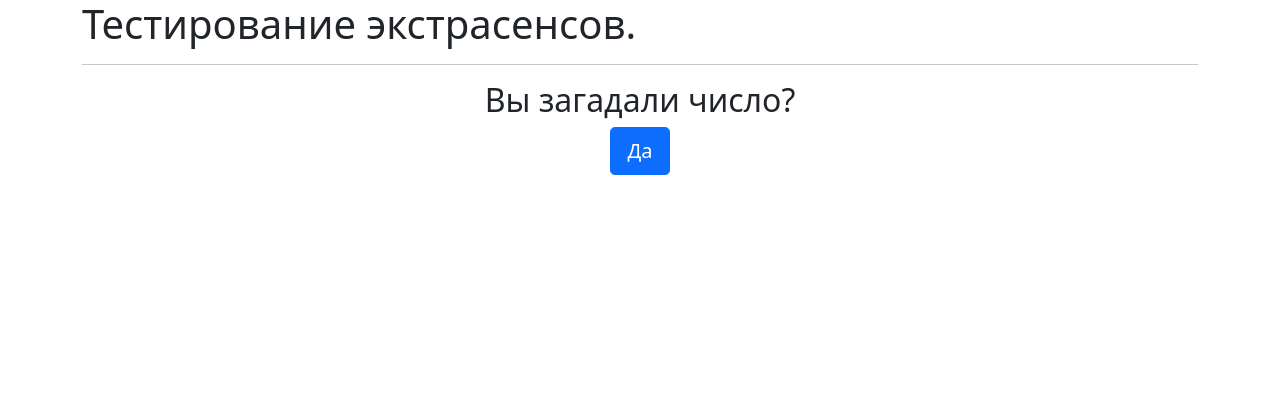
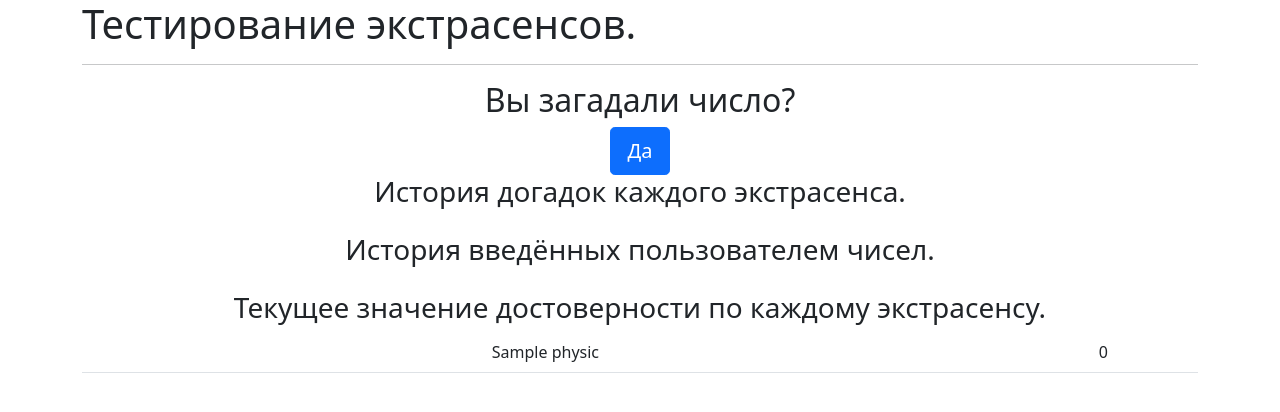
Before and after one commit to Roman-R2/psychic, a Django app: page / in a window 1280 px wide. Shown: the top 412 px of the page. Run offline with Django 3.2, Linux system fonts and the light colour scheme; tables that the repository leaves empty hold one stand-in row (values such as "Sample post").

Commit message:
added statistics

```diff
--- a/psychic/settings.py
+++ b/psychic/settings.py
@@ -64,6 +64,7 @@ TEMPLATES = [
                 'django.template.context_processors.request',
                 'django.contrib.auth.context_processors.auth',
                 'django.contrib.messages.context_processors.messages',
+                'psychic_test.context_processors.statistics'
             ],
         },
     },
--- /dev/null
+++ b/psychic_test/context_processors.py
@@ -0,0 +1,33 @@
+from .models import PsychicNumbers, Physic
+from .services import get_history_assumptions_for_psychic, \
+    get_history_user_numbers, get_last_confidence_level
+
+
+def statistics(request):
+    statistics = {
+        'history_assumptions': [],
+        'user_numbers': [],
+        'physics_confidence_level': []
+    }
+    psychics = Physic.objects.all()
+    for psychic in psychics:
+        history_assumptions = get_history_assumptions_for_psychic(
+            request.session.session_key,
+            psychic.pk
+        )
+        statistics['history_assumptions'].append(history_assumptions)
+
+    statistics['user_numbers'] = get_history_user_numbers(
+        request.session.session_key
+    )
+
+    for psychic in psychics:
+        last_confidence_level = get_last_confidence_level(
+            request.session.session_key,
+            psychic.pk
+        )
+        statistics['physics_confidence_level'].append((
+            psychic.name, last_confidence_level))
+    return {
+        'statistics': statistics
+    }
--- a/psychic_test/services.py
+++ b/psychic_test/services.py
@@ -3,6 +3,28 @@ import random
 from django.db.models import F
 
 from .models import Physic, PsychicNumbers, UserNumbers
+
+
+def get_confidence_levels():
+    """Получим уровни достоверности каждого экстрасенса"""
+    pass
+
+
+def get_history_user_numbers(session_key: str, ):
+    """Получит историю чисел пользователя"""
+    this_numbers = UserNumbers.objects.filter(
+        user_session=session_key,
+    )
+    return this_numbers
+
+
+def get_history_assumptions_for_psychic(session_key: str, psychic_pk: int):
+    """Получит историю догадок для экстрасенсы по его pk"""
+    this_psychic = PsychicNumbers.objects.filter(
+        psychic=Physic(pk=psychic_pk),
+        user_session=session_key,
+    )
+    return this_psychic
 
 
 def get_last_confidence_level(session_key: str, psychic_pk: int):
@@ -47,7 +69,6 @@ def check_psychics(session_key: str):
         user_session=session_key,
         is_checked=False
     ).last()
-    print(this_user)
     physics = Physic.objects.all()
     for psychic in physics:
         this_psychic = PsychicNumbers.objects.filter(
@@ -60,5 +81,4 @@ def check_psychics(session_key: str):
         else:
             this_psychic.confidence_level = F('confidence_level') - 10
         this_psychic.save()
-        print(this_psychic)
     return None
--- a/psychic_test/templates/psychic_test/base.html
+++ b/psychic_test/templates/psychic_test/base.html
@@ -11,6 +11,8 @@
     {% block content %}
 
     {% endblock %}
+
+    {% include 'psychic_test/statistics.html' %}
 </div>
 </body>
 </html>
--- /dev/null
+++ b/psychic_test/templates/psychic_test/statistics.html
@@ -0,0 +1,32 @@
+<div style="text-align: center;">
+    <h3>История догадок каждого экстрасенса.</h3>
+    {% for physics in statistics.history_assumptions %}
+        <table class="table">
+            {% for data in  physics %}
+                <tr>
+                    <td>{{ data.psychic.name }}</td>
+                    <td>{{ data.number }}</td>
+                </tr>
+            {% endfor %}
+        </table>
+    {% endfor %}
+
+    <h3>История введённых пользователем чисел. </h3>
+    <table class="table">
+        {% for data in statistics.user_numbers %}
+            <tr>
+                <td>{{ data.number }}</td>
+            </tr>
+        {% endfor %}
+    </table>
+
+    <h3>Текущее значение достоверности по каждому экстрасенсу.</h3>
+    <table class="table">
+        {% for confidence_level in statistics.physics_confidence_level %}
+            <tr>
+                <td>{{ confidence_level.0 }}</td>
+                <td>{{ confidence_level.1 }}</td>
+            </tr>
+        {% endfor %}
+    </table>
+</div>
```
Also changed, not shown: psychic_test/migrations/0007_remove_psychicnumbers_is_checked_and_more.py (added), psychic_test/migrations/0008_psychicnumbers_is_checked_usernumbers_is_checked.py (added).
